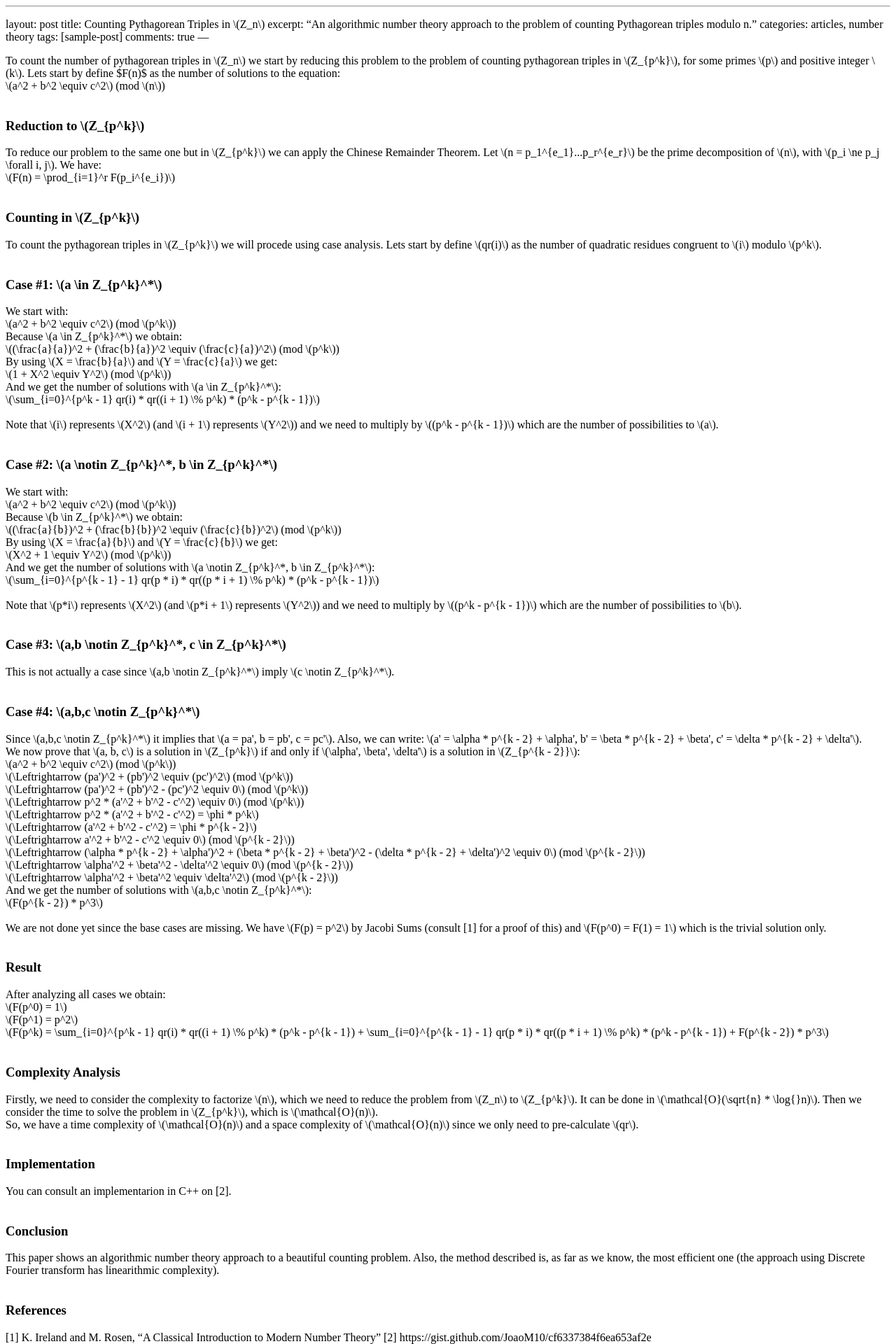
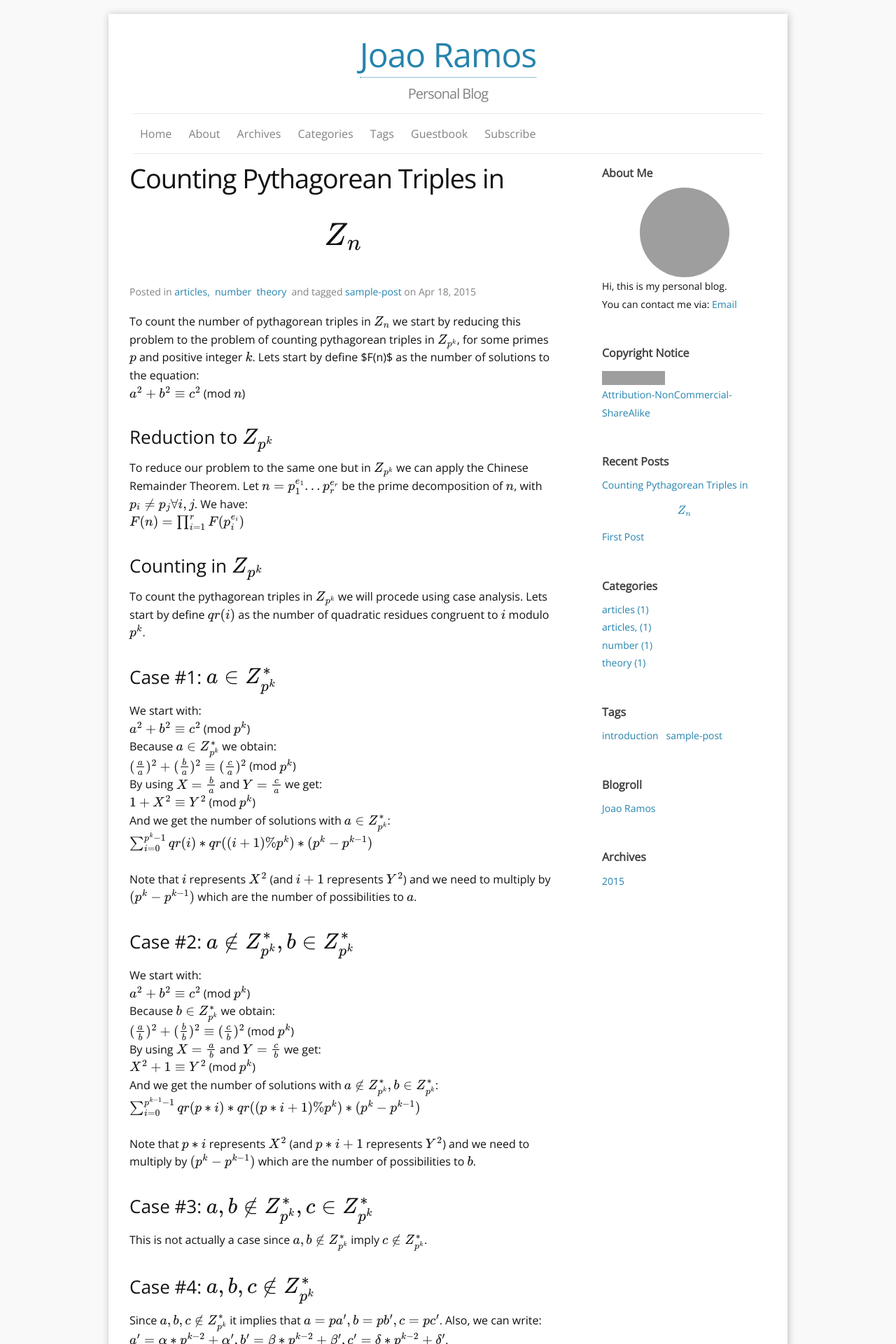
Before and after one commit to JoaoM10/JoaoM10.github.io, a Jekyll site: the page built from _posts/2015-04-18-pythagorean_triples.md, in a window 1280 px wide. Shown: the top 1920 px of the page at 70% size. Built offline with Jekyll 4.4.1, drawn with Linux system fonts in a browser that asks for light colours; formulas are drawn with MathJax 3; comment, search, counter and statistics services are not loaded; some of the changed text lies outside the part shown; grey boxes are pictures that could not be loaded.

Commit message:
fix triples post

```diff
--- a/_posts/2015-04-18-pythagorean_triples.md
+++ b/_posts/2015-04-18-pythagorean_triples.md
@@ -1,9 +1,3 @@
-<style type="text/css">
-	.MathJax_Display {
-		display: inline !important;
-	}
-</style>
-
 ---
 layout: post
 title: Counting Pythagorean Triples in $$Z_n$$
```
